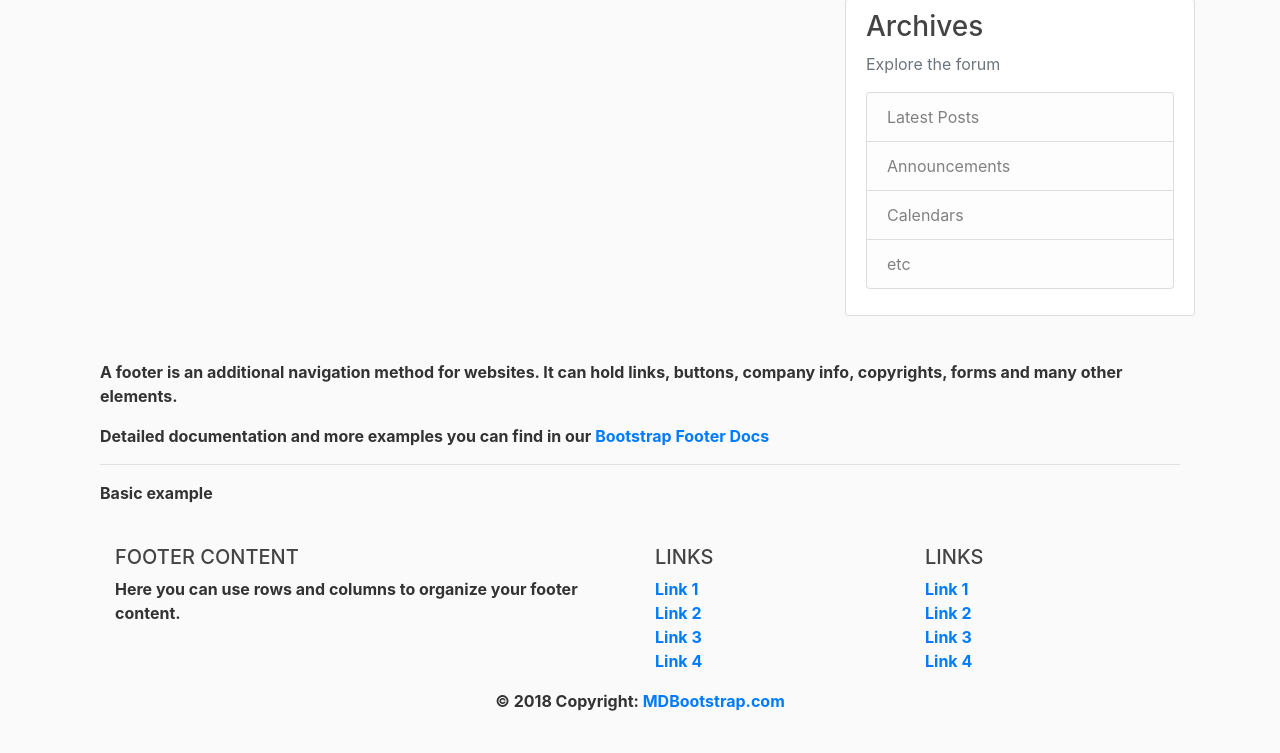
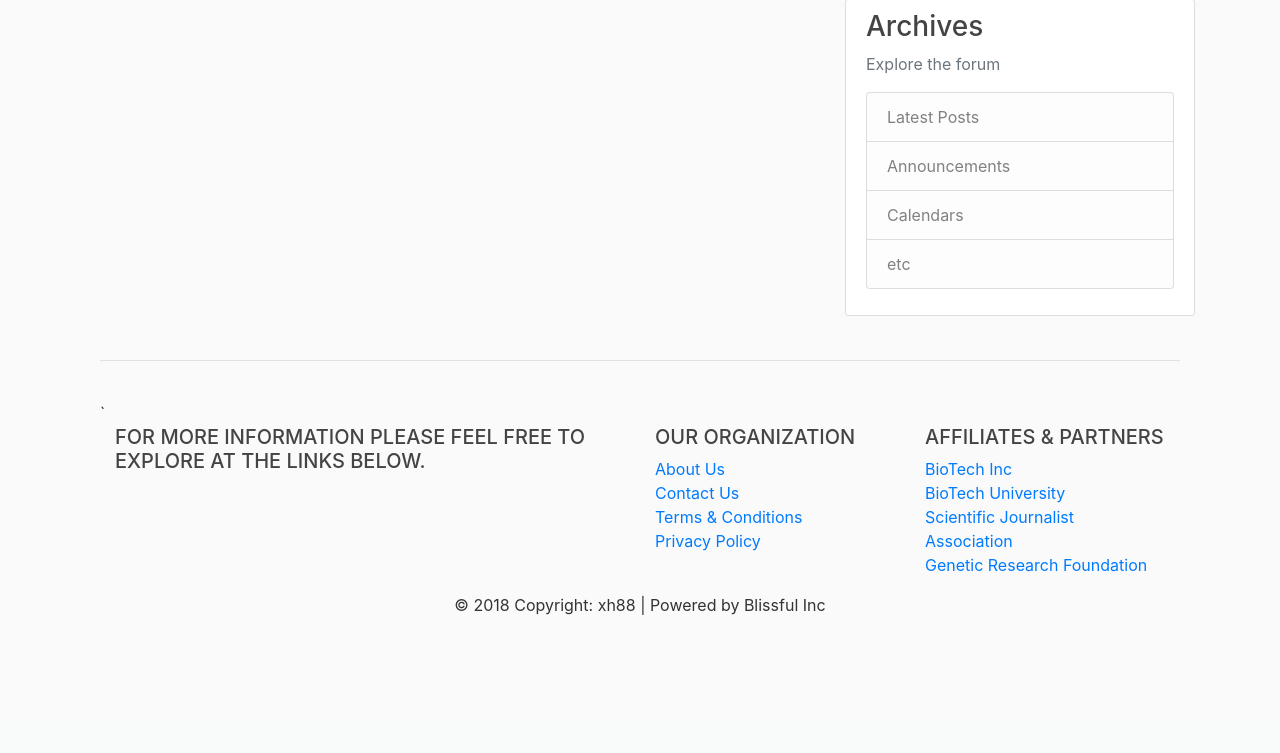
Before and after one commit to Blissful-Inc/Website-BioneBlog, a Django app: page / in a window 1280 px wide. Shown: the part 81-834 px from the top of the page. After the commit the page ends 696 px from the top, so only its background shows below. Run offline with Django 3.2, Linux system fonts and the light colour scheme; data that the repository does not hold is empty; some libraries are stand-ins or nearby versions.

Commit message:
Update base.html

```diff
--- a/blog/templates/blog/base.html
+++ b/blog/templates/blog/base.html
@@ -82,23 +82,9 @@
 <!-- Footer  -->
 
   <div class="container my-4">
-
-    <p class="font-weight-bold">A footer is an additional navigation method for websites. It can hold links, buttons,
-      company info, copyrights, forms and many other elements.</p>
-
-    <p><strong>Detailed documentation and more examples you can find in our <a
-          href="https://mdbootstrap.com/docs/jquery/navigation/footer/" target="_blank">Bootstrap Footer Docs</a> </p>
-
     <hr>
-
-    <p class="font-weight-bold">Basic example</p>
-
-    <!-- Footer -->
-
-
-
     <footer class="page-footer font-small blue pt-4">
-
+  `
       <!-- Footer Links -->
       <div class="container-fluid text-center text-md-left">
 
@@ -109,9 +95,7 @@
           <div class="col-md-6 mt-md-0 mt-3">
 
             <!-- Content -->
-            <h5 class="text-uppercase">Footer Content</h5>
-            <p>Here you can use rows and columns to organize your footer content.</p>
-
+            <h5 class="text-uppercase">For more information please feel free to explore at the links below.</h5>
           </div>
           <!-- Grid column -->
 
@@ -121,20 +105,20 @@
           <div class="col-md-3 mb-md-0 mb-3">
 
             <!-- Links -->
-            <h5 class="text-uppercase">Links</h5>
+            <h5 class="text-uppercase">Our Organization</h5>
 
             <ul class="list-unstyled">
               <li>
-                <a href="#!">Link 1</a>
+                <a href="#!">About Us</a>
               </li>
               <li>
-                <a href="#!">Link 2</a>
+                <a href="#!">Contact Us</a>
               </li>
               <li>
-                <a href="#!">Link 3</a>
+                <a href="#!">Terms & Conditions</a>
               </li>
               <li>
-                <a href="#!">Link 4</a>
+                <a href="#!">Privacy Policy</a>
               </li>
             </ul>
 
@@ -145,20 +129,20 @@
           <div class="col-md-3 mb-md-0 mb-3">
 
             <!-- Links -->
-            <h5 class="text-uppercase">Links</h5>
+            <h5 class="text-uppercase">Affiliates & Partners</h5>
 
             <ul class="list-unstyled">
               <li>
-                <a href="#!">Link 1</a>
+                <a href="#!">BioTech Inc</a>
               </li>
               <li>
-                <a href="#!">Link 2</a>
+                <a href="#!">BioTech University</a>
               </li>
               <li>
-                <a href="#!">Link 3</a>
+                <a href="#!">Scientific Journalist Association</a>
               </li>
               <li>
-                <a href="#!">Link 4</a>
+                <a href="#!">Genetic Research Foundation</a>
               </li>
             </ul>
 
@@ -172,8 +156,7 @@
       <!-- Footer Links -->
 
       <!-- Copyright -->
-      <div class="footer-copyright text-center py-3">© 2018 Copyright:
-        <a href="https://mdbootstrap.com/education/bootstrap/"> MDBootstrap.com</a>
+      <div class="footer-copyright text-center py-3">© 2018 Copyright: xh88 | Powered by Blissful Inc
       </div>
       <!-- Copyright -->
 
```
